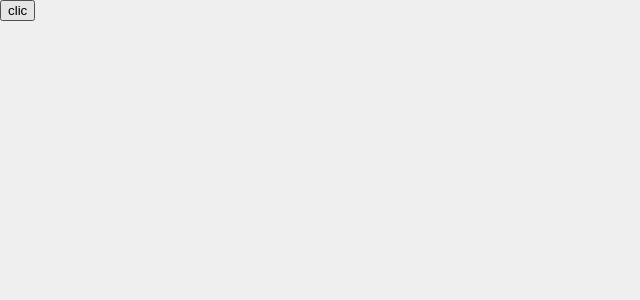
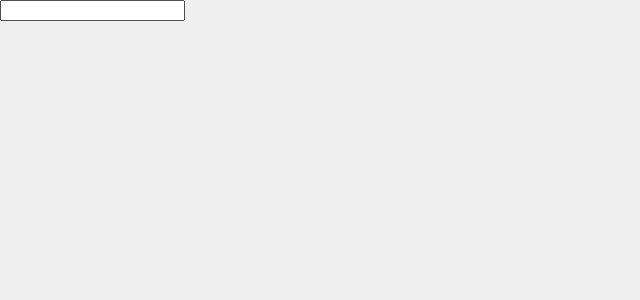
Before and after one commit to MrGreen0000/learn_dymareact_11march2023, a React (Create React App) app: page / in a window 1280 px wide. Shown: the top 300 px of the page, without its empty margins (0-640 px from the left). Built offline with nearby package versions, Linux system fonts and the light colour scheme.

Commit message:
initiation à useRef()

```diff
--- a/src/App.js
+++ b/src/App.js
@@ -1,12 +1,16 @@
-import { useRef } from "react";
+import { useRef, useState } from "react";
 
 export default function App() {
-  console.log("render");
-  const count = useRef(0);
+  const [value, setValue] = useState("");
+  let timeoutId = useRef(null);
 
-  function handleClick() {
-    count.current++;
-    console.log(count.current);
+  function handleChange(e) {
+    setValue(e.target.value);
+    clearTimeout(timeoutId.current);
+    timeoutId.current = setTimeout(() => {
+      console.log(value);
+    }, 3000);
   }
-  return <button onClick={handleClick}>clic</button>;
+
+  return <input type="text" value={value} onChange={handleChange} />;
 }
```
